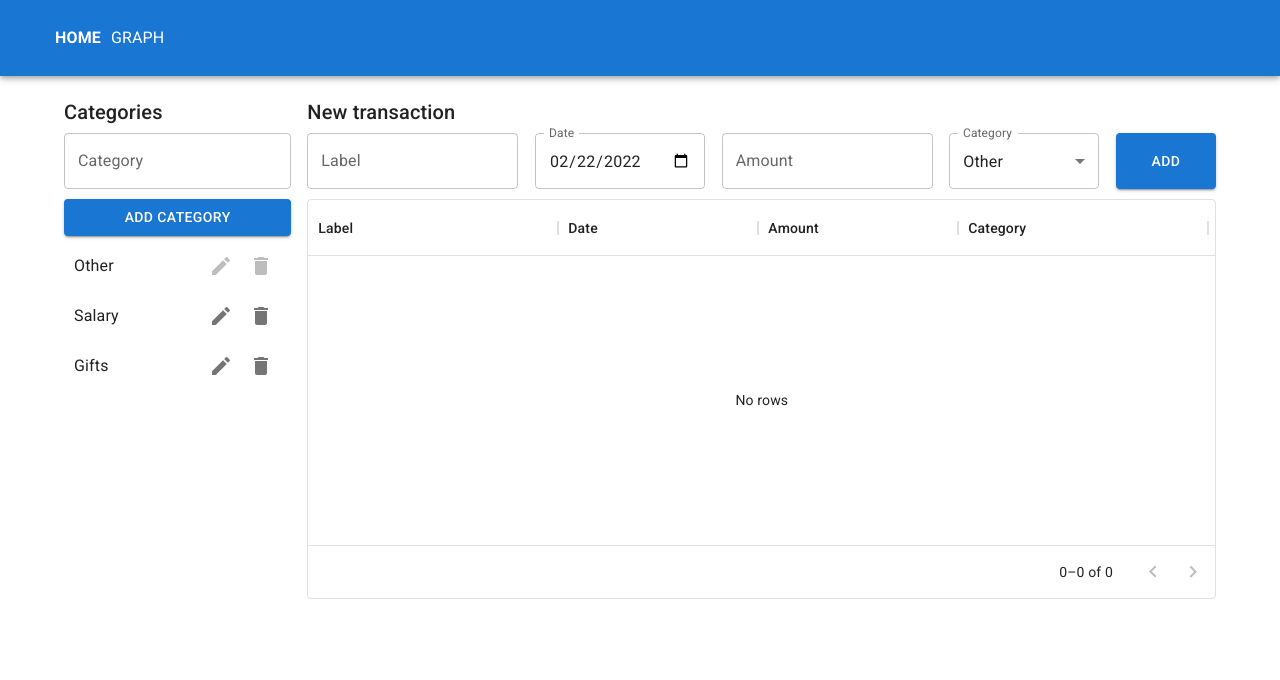
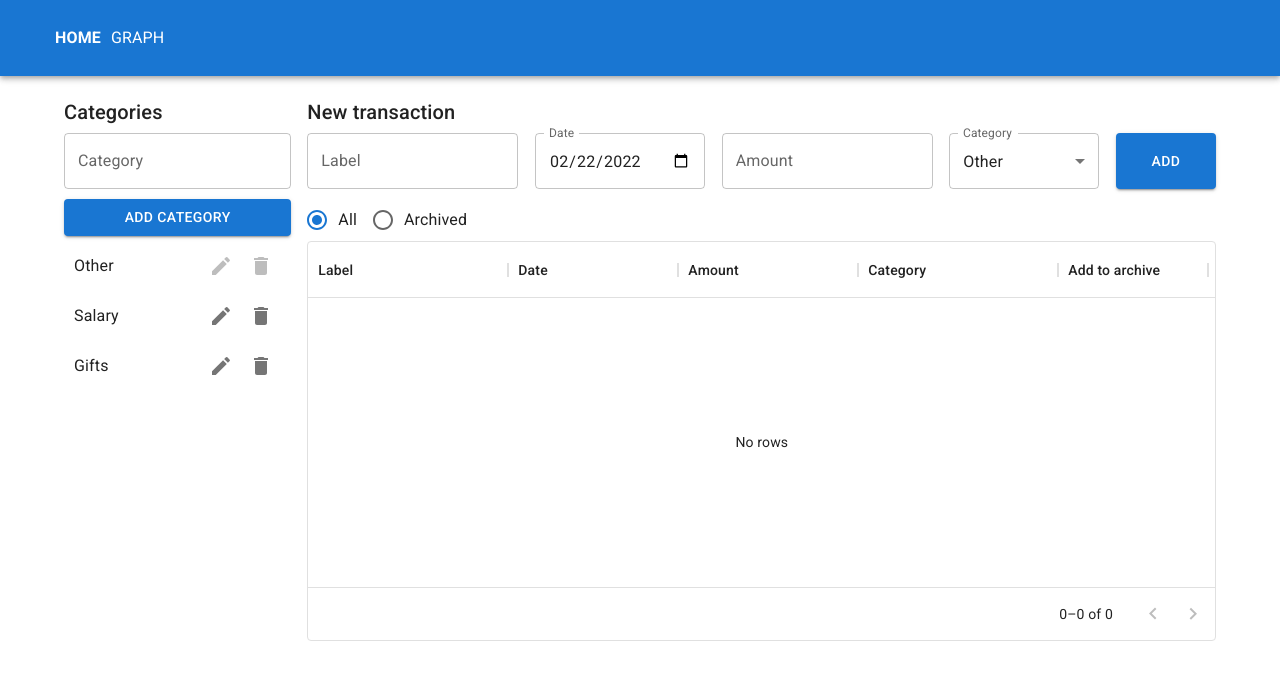
Before and after one commit to AndrewKrinjovnick/incode, a React (Create React App) app: page / in a window 1280 px wide. Shown: the top 680 px of the page. Built offline with nearby package versions, Linux system fonts and the light colour scheme.

Commit message:
transaction filtering implemented

```diff
--- a/package.json
+++ b/package.json
@@ -73,6 +73,7 @@
     "eslint-plugin-prettier": "^4.0.0",
     "eslint-plugin-react": "^7.28.0",
     "eslint-plugin-react-hooks": "^4.3.0",
+    "eslint-plugin-spellcheck": "^0.0.19",
     "prettier": "^2.5.1"
   },
   "author": "",
--- a/src/components/EditCategoryForm/EditCategoryForm.tsx
+++ b/src/components/EditCategoryForm/EditCategoryForm.tsx
@@ -17,6 +17,11 @@ const useStyles = makeStyles(() =>
     container: {
       display: "flex",
       justifyContent: "space-between",
+      height: "50px",
+      padding: "10px 0",
+    },
+    btn: {
+      height: "40px",
     },
   })
 );
@@ -56,10 +61,12 @@ export const EditCategoryForm: FC<IEditCategoryForm> = ({
       <TextField
         label="Label"
         variant="outlined"
+        size="small"
         value={categoryLabel}
         onChange={setСategoryName}
+        autoFocus
       />
-      <Button variant="contained" type="submit">
+      <Button className={classes.btn} variant="contained" type="submit">
         Edit
       </Button>
     </form>
--- a/src/components/TransactionForm/TransactionForm.tsx
+++ b/src/components/TransactionForm/TransactionForm.tsx
@@ -31,6 +31,7 @@ const date = new Date().toISOString().slice(0, 10);
 const defaultState = {
   id: "",
   label: "",
+  archived: false,
   date,
   amount: "",
 };
--- a/src/components/TransactionTable/TransactionTable.tsx
+++ b/src/components/TransactionTable/TransactionTable.tsx
@@ -1,8 +1,15 @@
+import { Checkbox, FormControlLabel, Radio, RadioGroup } from "@mui/material";
 import { createStyles, makeStyles } from "@mui/styles";
-import { DataGrid, GridColDef } from "@mui/x-data-grid";
+import { DataGrid, GridColDef, GridRenderCellParams } from "@mui/x-data-grid";
 
-import React, { FC } from "react";
+import React, { FC, useState } from "react";
+import { useDispatch } from "react-redux";
 import { useAppSelector } from "../../hooks";
+import {
+  addToArchive,
+  transactionFiltering,
+} from "../../store/slices/transactionSlice";
+import { ID } from "../../types";
 
 export const useStyles = makeStyles(() =>
   createStyles({
@@ -13,23 +20,69 @@ export const useStyles = makeStyles(() =>
 );
 
 const columnsForTransactionTable: GridColDef[] = [
-  { field: "label", headerName: "Label", width: 250 },
-  { field: "date", headerName: "Date", width: 200 },
-  { field: "amount", headerName: "Amount", width: 200 },
-  { field: "category", headerName: "Category", width: 250 },
+  { field: "label", headerName: "Label", width: 200 },
+  { field: "date", headerName: "Date", width: 170 },
+  { field: "amount", headerName: "Amount", width: 180 },
+  { field: "category", headerName: "Category", width: 200 },
+];
+
+const radioBtns = [
+  { value: "all", label: "All" },
+  { value: "archived", label: "Archived" },
 ];
 
 export const TransactionTable: FC = () => {
   const classes = useStyles();
-  const { allTransactions } = useAppSelector((state) => state.transactions);
+  const { filteredTransactions } = useAppSelector(
+    (state) => state.transactions
+  );
+  const dispatch = useDispatch();
+  const [radioValue, setRadioValue] = useState<string>(radioBtns[0].value);
+
+  const handleChange = (id: ID) => {
+    dispatch(addToArchive(id));
+  };
+
+  const hableRadio = (event: React.ChangeEvent<HTMLInputElement>) => {
+    setRadioValue(event.target.value);
+    dispatch(transactionFiltering(event.target.value));
+  };
 
   return (
-    <DataGrid
-      className={classes.table}
-      rows={allTransactions}
-      columns={columnsForTransactionTable}
-      pageSize={5}
-      rowsPerPageOptions={[5]}
-    />
+    <>
+      <RadioGroup onChange={hableRadio} value={radioValue} row>
+        {radioBtns.map((radioBtn) => (
+          <FormControlLabel
+            key={radioBtn.label}
+            value={radioBtn.value}
+            control={<Radio />}
+            label={radioBtn.label}
+          />
+        ))}
+      </RadioGroup>
+      <DataGrid
+        className={classes.table}
+        rows={filteredTransactions}
+        columns={[
+          ...columnsForTransactionTable,
+          {
+            field: "archived",
+            headerName: "Add to archive",
+            width: 150,
+            renderCell: (params: GridRenderCellParams<boolean>) => {
+              return (
+                <Checkbox
+                  checked={params.value}
+                  onChange={() => handleChange(params.row.id)}
+                  inputProps={{ "aria-label": "controlled" }}
+                />
+              );
+            },
+          },
+        ]}
+        pageSize={5}
+        rowsPerPageOptions={[5]}
+      />
+    </>
   );
 };
--- a/src/store/slices/transactionSlice.ts
+++ b/src/store/slices/transactionSlice.ts
@@ -1,8 +1,11 @@
 import { createSlice, PayloadAction } from "@reduxjs/toolkit";
-import { ITransaction } from "../../types";
+import { ID, ITransaction } from "../../types";
+
+type FilterBy = string;
 
 export interface ITransactionState {
   allTransactions: ITransaction[];
+  filteredTransactions: ITransaction[];
 }
 
 export interface IUpdateAction {
@@ -12,6 +15,7 @@ export interface IUpdateAction {
 
 const initialState: ITransactionState = {
   allTransactions: [],
+  filteredTransactions: [],
 };
 
 const transactionSlice = createSlice({
@@ -20,6 +24,7 @@ const transactionSlice = createSlice({
   reducers: {
     addTransaction(state, action: PayloadAction<ITransaction>) {
       state.allTransactions.push(action.payload);
+      state.filteredTransactions = state.allTransactions;
     },
     updateTransactions(state, action: PayloadAction<IUpdateAction>) {
       state.allTransactions = state.allTransactions.map((transaction) => {
@@ -31,10 +36,43 @@ const transactionSlice = createSlice({
         }
         return transaction;
       });
+      state.filteredTransactions = state.allTransactions;
+    },
+    addToArchive(state, action: PayloadAction<ID>) {
+      state.filteredTransactions = state.filteredTransactions.map(
+        (transaction) => {
+          if (transaction.id === action.payload) {
+            transaction.archived = !transaction.archived;
+          }
+          return transaction;
+        }
+      );
+      state.allTransactions = state.allTransactions.map((transaction) => {
+        if (transaction.id === action.payload) {
+          transaction.archived = !transaction.archived;
+        }
+        return transaction;
+      });
+    },
+    transactionFiltering(state, action: PayloadAction<FilterBy>) {
+      if (state.allTransactions[0].hasOwnProperty(action.payload)) {
+        state.filteredTransactions = state.filteredTransactions.filter(
+          (transaction) => {
+            return transaction[action.payload];
+          }
+        );
+        return;
+      }
+      state.filteredTransactions = state.allTransactions;
     },
   },
 });
 
-export const { addTransaction, updateTransactions } = transactionSlice.actions;
+export const {
+  addTransaction,
+  updateTransactions,
+  addToArchive,
+  transactionFiltering,
+} = transactionSlice.actions;
 
 export const transactionReducer = transactionSlice.reducer;
--- a/src/types/index.ts
+++ b/src/types/index.ts
@@ -11,5 +11,6 @@ export interface ITransaction {
   label: string;
   date: string;
   amount: number | string;
+  archived: boolean;
   category: string;
 }
```
Also changed, not shown: .eslintrc.json, 1 other file (tests, documents, lock files or other folders).
